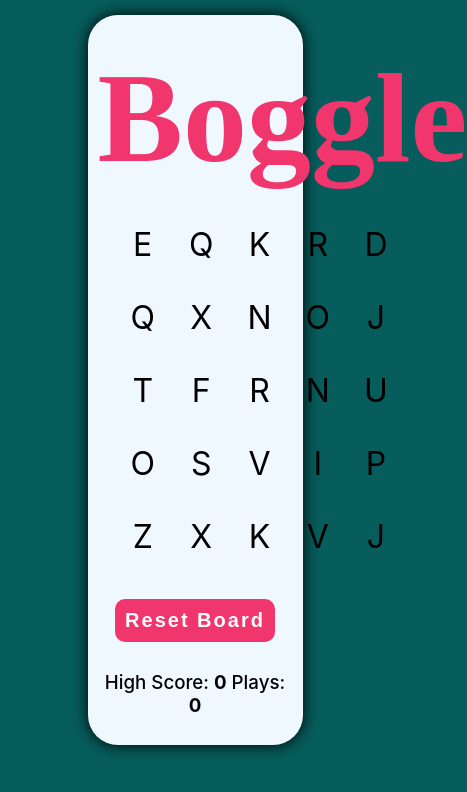
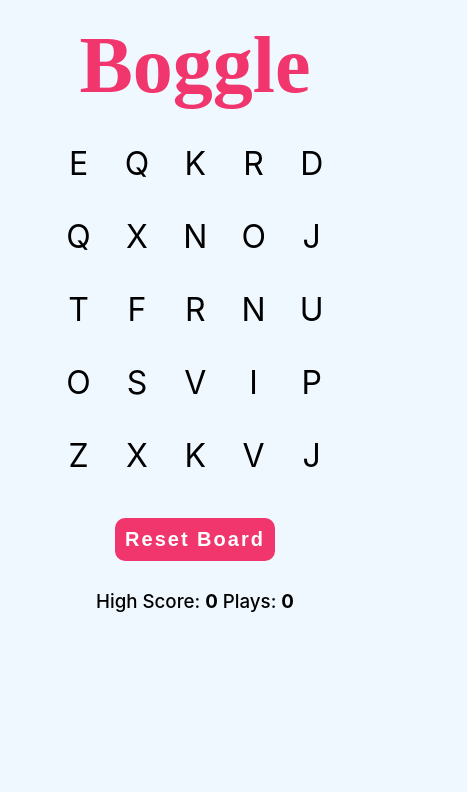
Before and after one commit to la-flor/boggle-js, a React (Create React App) app: page / in a window 390 px wide. Shown: the top 792 px of the page, 467 px wide, since content can reach past the window. Built offline with nearby package versions, Linux system fonts and the light colour scheme.

Commit message:
Styling fits mobile and tablet

```diff
--- a/src/App.css
+++ b/src/App.css
@@ -99,3 +99,29 @@
   box-shadow: 0 0 15px;
   height: 100%;
 }
+
+@media (max-width: 1000px) {
+  body {
+    background-color: aliceblue;
+    height: 100vh;
+    margin: 0;
+    padding: 0;
+  }
+  #boggle {
+    width: 100%;
+    padding: 0;
+    font-size: 1rem;
+    margin: 0;
+    border-radius: 0px;
+    box-shadow: none;
+    height: 100%;
+  }
+  h1 {
+    font-size: 5rem;
+    margin-top: 0;
+    padding-top: 20px;
+  }
+  .board {
+    border-spacing: 2rem;
+  }
+}
```
